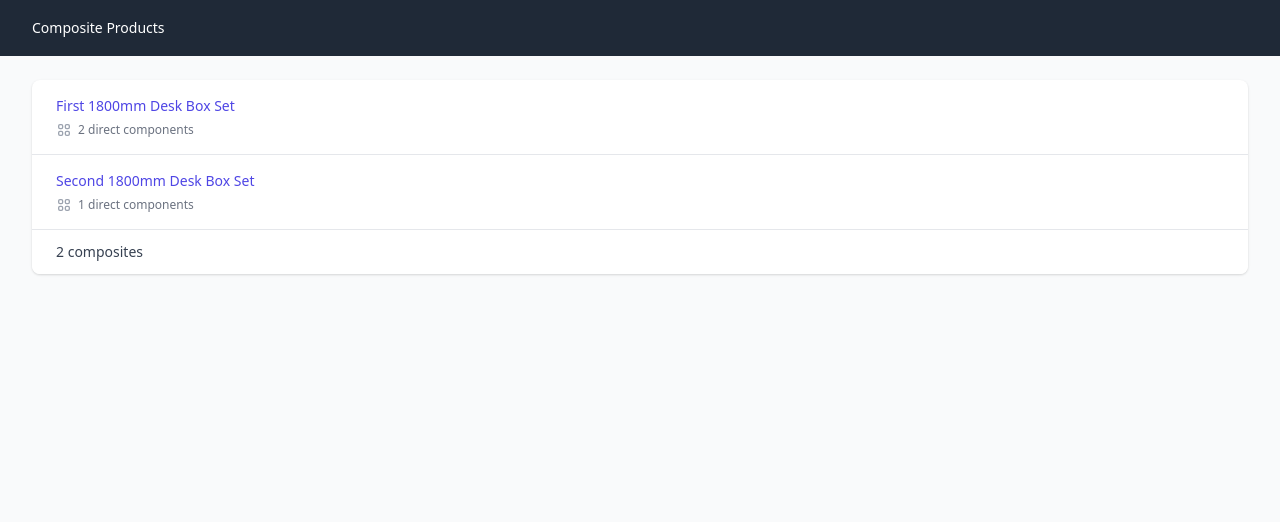
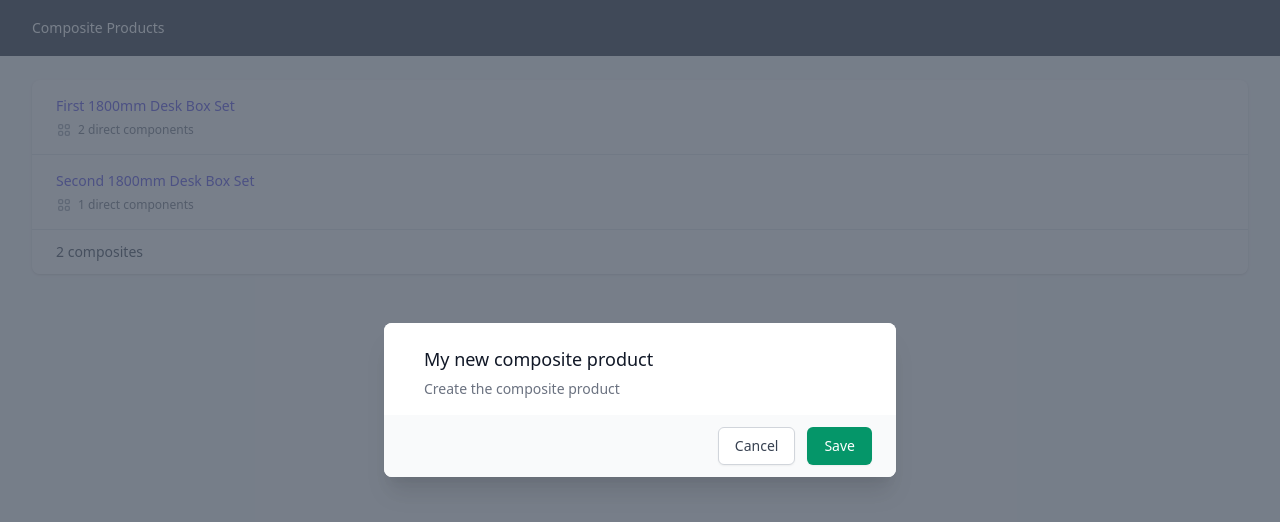
Before and after one commit to aarontwf/composite-products-react, a React (Create React App) app in the folder webapp/: page /composite-products/add in a window 1280 px wide. Shown: the top 522 px of the page. Built offline with nearby package versions, Linux system fonts and the light colour scheme.

Commit message:
Create simple dialog and add to router

```diff
--- a/webapp/src/App.tsx
+++ b/webapp/src/App.tsx
@@ -7,6 +7,7 @@ import {
   Route,
   Redirect
 } from "react-router-dom";
+import Dialog from './components/Dialog';
 
 // TODO Routing
 // TODO Redux
@@ -26,6 +27,24 @@ class App extends React.Component {
 
           <Redirect from="/" to="/composite-products" />
         </Switch>
+
+        <Switch>
+          <Route path="/composite-products/add">
+            <Dialog title="My new composite product">
+              <p className="text-sm text-gray-500">
+                Create the composite product
+              </p>
+            </Dialog>
+          </Route>
+
+          <Route path="/composite-products/:uuid">
+            <Dialog title="My composite product">
+              <p className="text-sm text-gray-500">
+                Edit the composite product
+              </p>
+            </Dialog>
+          </Route>
+        </Switch>
       </Router>
     );
   }
--- a/webapp/src/components/CompositeProductCell.tsx
+++ b/webapp/src/components/CompositeProductCell.tsx
@@ -1,14 +1,17 @@
 import React from "react";
+import { Link } from "react-router-dom";
 
 type CompositeProductCellProps = {
+  readonly id: string;
   readonly name: string;
   readonly directComponentCount: number;
 };
 
 class CompositeProductCell extends React.Component<CompositeProductCellProps> {
   render() {
+    const route = `/composite-products/${this.props.id}`;
     return (
-      <a href="/" className="block hover:bg-gray-50">
+      <Link to={{ pathname: route, state: { modal: true }}} className="block hover:bg-gray-50">
         <div className="px-4 py-4 sm:px-6">
           <div className="text-sm font-medium text-indigo-600 truncate">
             {this.props.name}
@@ -22,7 +25,7 @@ class CompositeProductCell extends React.Component<CompositeProductCellProps> {
             </div>
           </div>
         </div>
-      </a>
+      </Link>
     );
   }
 }
--- a/webapp/src/components/CompositeProductList.tsx
+++ b/webapp/src/components/CompositeProductList.tsx
@@ -13,7 +13,7 @@ class CompositeProductList extends React.Component<CompositeProductListProps> {
         <ul className="divide-y divide-gray-200">
           {this.props.compositeProducts.map((composite) => {
             return <li key={composite.id}>
-              <CompositeProductCell name={composite.name} directComponentCount={composite.components.length} />
+              <CompositeProductCell id={composite.id!} name={composite.name} directComponentCount={composite.components.length} />
             </li>;
           })}
         </ul>
--- /dev/null
+++ b/webapp/src/components/Dialog.tsx
@@ -0,0 +1,49 @@
+import React from "react";
+import { useHistory } from "react-router";
+
+type DialogProps = {
+  readonly title: string;
+  readonly children?: React.ReactNode;
+};
+
+const Dialog: React.FC<DialogProps> = (props: DialogProps) => {
+  const history = useHistory();
+
+  function pop(): void {
+    history.goBack();
+  }
+
+  return (
+    <div className="fixed z-10 inset-0 overflow-y-auto" aria-labelledby="modal-title" role="dialog" aria-modal="true">
+      <div className="flex items-end justify-center min-h-screen pt-4 px-4 pb-20 text-center sm:block sm:p-0">
+        <div className="fixed inset-0 bg-gray-600 bg-opacity-75 transition-opacity" aria-hidden="true"></div>
+
+        <span className="hidden sm:inline-block align-middle sm:h-screen" aria-hidden="true">&#8203;</span>
+
+        <div className="inline-block align-middle bg-white rounded-lg text-left overflow-hidden shadow-xl transform transition-all sm:my-8 sm:max-w-lg sm:w-full">
+          <div className="bg-white px-4 pt-5 pb-4 sm:p-6 sm:pb-4">
+            <div className="sm:flex sm:items-start">
+              <div className="text-center sm:mt-0 sm:ml-4 sm:text-left">
+                <h3 className="text-lg leading-6 font-medium text-gray-900" id="modal-title">{props.title}</h3>
+                <div className="mt-2">
+                  {props.children}
+                </div>
+              </div>
+            </div>
+          </div>
+
+          <div className="bg-gray-50 px-4 py-3 sm:px-6 sm:flex sm:flex-row-reverse">
+            <button type="button" onClick={pop} className="w-full inline-flex justify-center rounded-md border border-transparent shadow-sm px-4 py-2 bg-green-600 text-base font-medium text-white hover:bg-green-700 focus:outline-none focus:ring-2 focus:ring-offset-2 focus:ring-green-500 sm:ml-3 sm:w-auto sm:text-sm">
+              Save
+            </button>
+            <button type="button" onClick={pop} className="mt-3 w-full inline-flex justify-center rounded-md border border-gray-300 shadow-sm px-4 py-2 bg-white text-base font-medium text-gray-700 hover:bg-gray-50 focus:outline-none focus:ring-2 focus:ring-offset-2 focus:ring-indigo-500 sm:mt-0 sm:ml-3 sm:w-auto sm:text-sm">
+              Cancel
+            </button>
+          </div>
+        </div>
+      </div>
+    </div>
+  );
+}
+
+export default Dialog;
```
Also changed, not shown: 2 other files (tests, documents, lock files or other folders).
